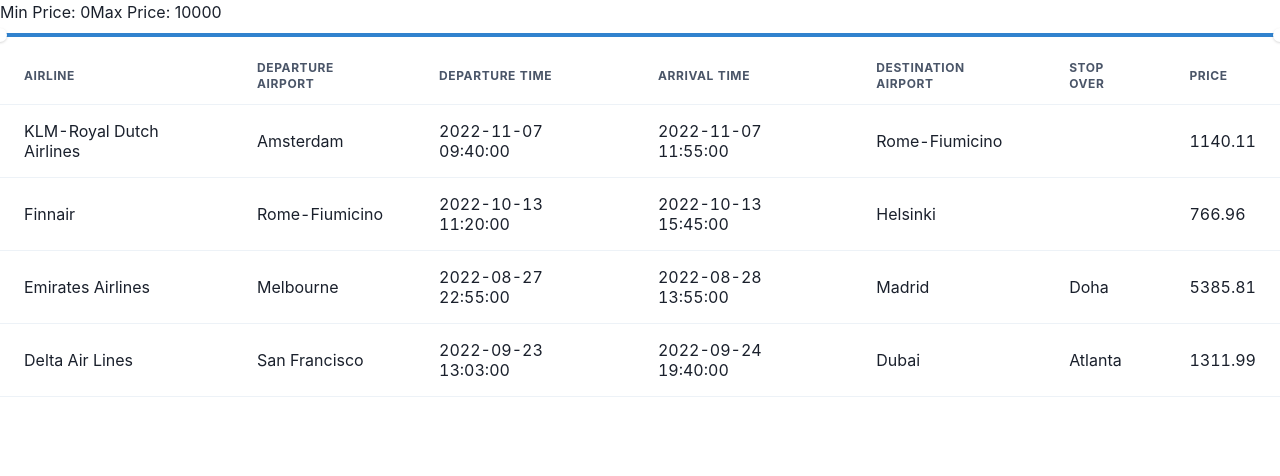
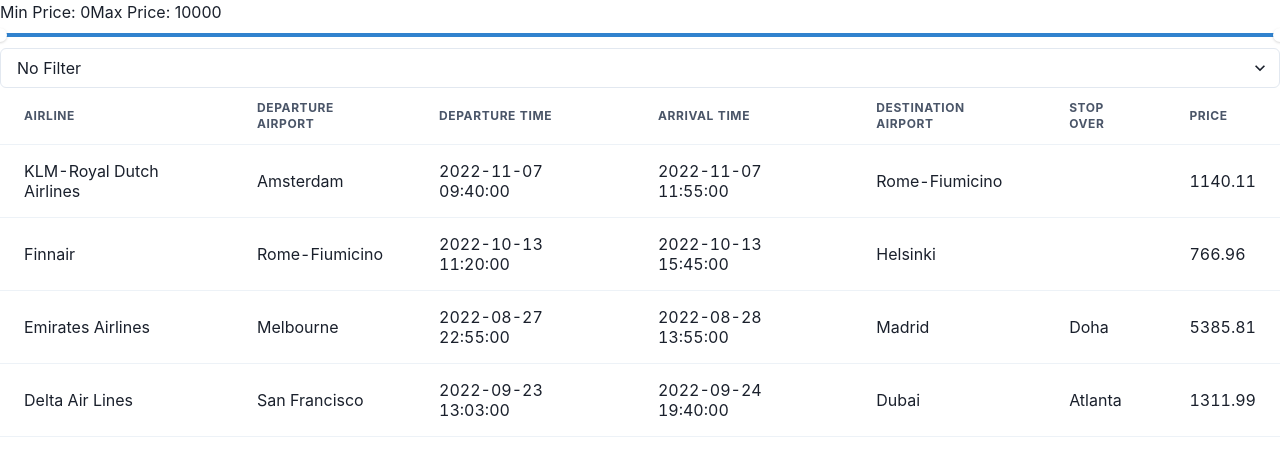
Before and after one commit to lach-j/FlightPub-3rd-Year-Project, a React (Create React App) app in the folder flightpub-ui/: page /searchResults in a window 1280 px wide. Shown: the top 476 px of the page. Built offline with nearby package versions, Linux system fonts and the light colour scheme.

Commit message:
Added airline filter (dropdown)

```diff
--- a/flightpub-ui/src/pages/SearchResultsPage.tsx
+++ b/flightpub-ui/src/pages/SearchResultsPage.tsx
@@ -9,6 +9,7 @@
     Heading,
     Input,
     Link,
+    Select,
     Stack,
     useToast,
     Thead,
@@ -34,6 +35,21 @@
     {accessor: "DestinationAirport", Header: 'Destination Airport'},
     {accessor: 'StopOverAirport', Header: 'Stop Over'},
     {accessor: 'Price', Header: 'Price'},
+]
+
+const airlines = [
+    {
+        "AirlineName": "KLM-Royal Dutch Airlines",
+    },
+    {
+        "AirlineName": "Finnair",
+    },
+    {
+        "AirlineName": "Emirates Airlines",
+    },
+    {
+        "AirlineName": "Delta Air lines",
+    }
 ]
 
 const flights = [
@@ -105,6 +121,7 @@
     const [ascending, setAscending] = useState(true);
     const [minPrice, setMinPrice] = useState(0);
     const [maxPrice, setMaxPrice] = useState(10000);
+    const [airlineFilter, setAirlineFilter] = useState('');
 
     const sortByField = (field: string) => {
         let order = -1;
@@ -119,6 +136,10 @@
     const filterByPrice = (val: number[]) => {
         setMinPrice(val[0]);
         setMaxPrice(val[1]);
+    }
+
+    const filterByAirline = (event: React.ChangeEvent<HTMLSelectElement>) => {
+        setAirlineFilter(event.target.value);
     }
 
     return (
@@ -140,6 +161,11 @@
                 <RangeSliderThumb index={0} />
                 <RangeSliderThumb index={1} />
             </RangeSlider>
+            <Select placeholder="No Filter" onChange={filterByAirline}>
+                {airlines.map((airline) =>
+                <option value={airline["AirlineName"]}>{airline["AirlineName"]}</option>
+                    )}
+            </Select>
             <Table>
                 <Thead>
                     <Tr>
@@ -155,6 +181,11 @@
                         if (result.Price < minPrice || result.Price > maxPrice) {
                             return false;
                         }
+                        if (airlineFilter !== '') {
+                            if (airlineFilter !== result.AirlineName) {
+                                return false;
+                            }
+                        }
                         return true
                     }).map((result: any) =>
                         <Tr>
```
